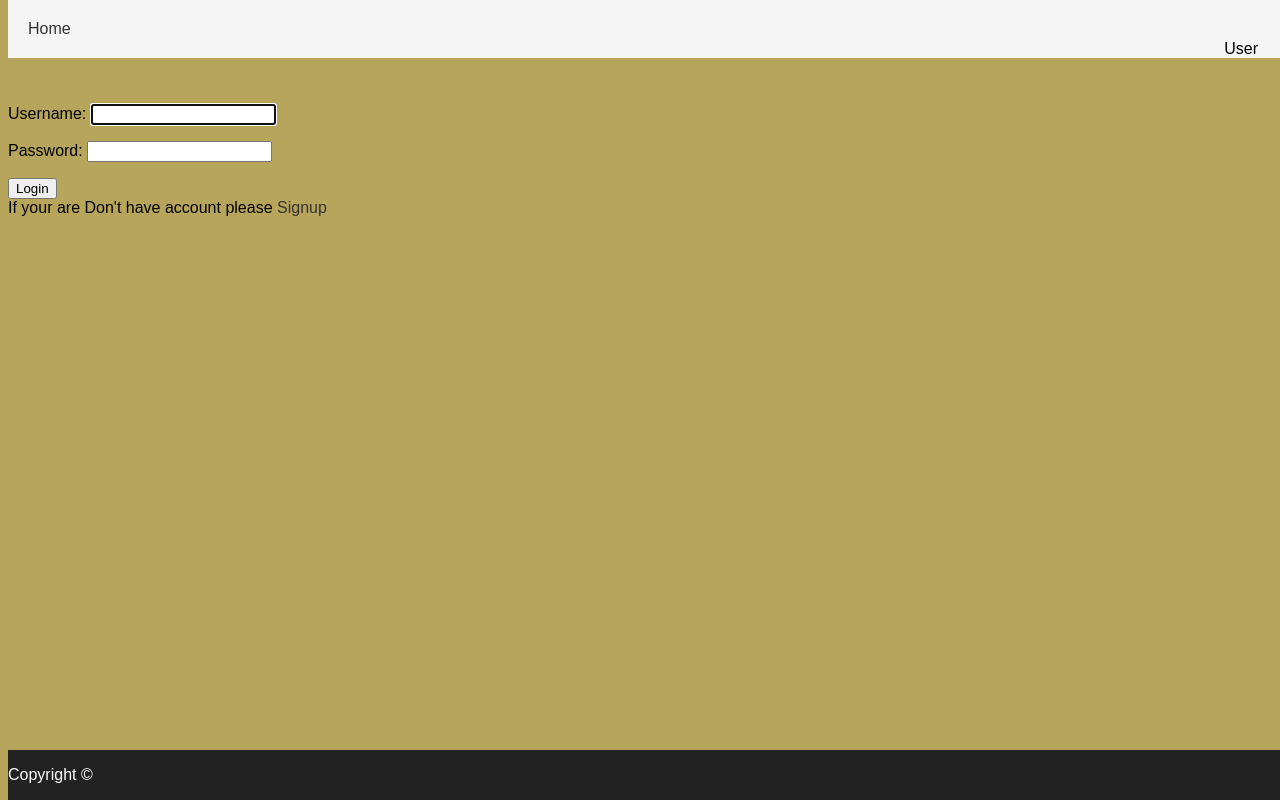
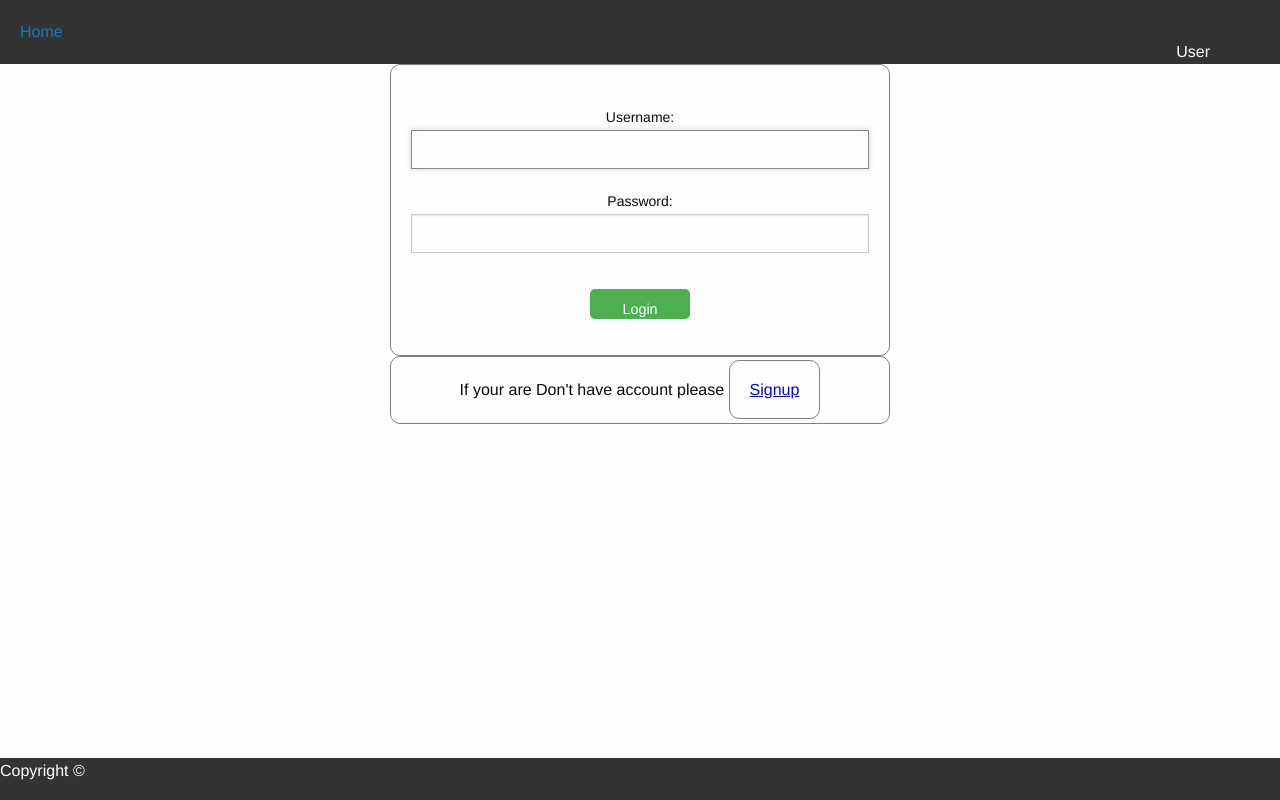
Before and after one commit to tonchawan/TDA_project4, a Django app: page /auth/accounts/login/ in a window 1280 px wide. Run offline with Django 4.2, Linux system fonts and the light colour scheme; some libraries are stand-ins or nearby versions.

Commit message:
before apply frame work

```diff
--- a/accounts/templates/accounts/login.html
+++ b/accounts/templates/accounts/login.html
@@ -3,20 +3,21 @@
 {% block content %}
 
 {% if form.errors %}
-<p>Your username and password do not match. Please try again.</p>
+  <p class="login">Your username and password do not match. Please try again.</p>
 {% endif %}
 
-  {% if next %}
-      <p>Please login to see this page.</p>
-  {% endif %}
+{% if next %}
+  <p class="login">Please login to see this page.</p>
+{% endif %}
 
-<form method="post" action="{% url 'login' %}">
+<form class="login" method="post" action="{% url 'login' %}">
   {% csrf_token %} {{form.as_p}}
 
-  <input type="submit" value="Login" />
-  <input type="hidden" name="next" value="{{ next }}" />
+  <input class="login button" type="submit" value="Login" />
+  <input class="login" type="hidden" name="next" value="{{ next }}" />
 </form>
 
-If your are Don't have account please <a href="{% url 'signup' %}">Signup</a>
+<p class="login">If your are Don't have account please <a class="login" href="{% url 'signup' %}">Signup</a></p>
+
 
 {% endblock %}
--- a/accounts/templates/accounts/logout.html
+++ b/accounts/templates/accounts/logout.html
@@ -1,4 +1,4 @@
 {% extends 'heal/base.html' %} {% block content %}
-<p>Logged out!</p>
-<a href="{% url 'login' %}">Click here to login again.</a>
+<p class="log-out">Logged out!</p>
+<a class="log-out button" href="{% url 'login' %}">Click here to login again.</a>
 {% endblock %}
--- a/accounts/templates/accounts/signup.html
+++ b/accounts/templates/accounts/signup.html
@@ -1,10 +1,10 @@
 {% extends "heal/base.html" %} {% block content %}
 
-<form method="post" action="{% url 'signup' %}">
+<form class="signup" method="post" action="{% url 'signup' %}">
   {% csrf_token %} {{form.as_p}}
 
-  <input type="submit" value="Sign Up" />
-  <input type="hidden" name="next" value="{{ next }}" />
+  <input class="signup button" type="submit" value="Sign Up" />
+  <input class="signup" type="hidden" name="next" value="{{ next }}" />
 </form>
 
 {% endblock %}
--- a/heal/static/css/heal.css
+++ b/heal/static/css/heal.css
@@ -1,82 +1,28 @@
-header{
-    position: fixed;
-    top: 0;
-    width: 100%;
-    z-index: 1;
-    padding: 20px ;
-    background-color: #f5f5f5;
-
+/* Global styles */
+body {
+    font-family: Arial, sans-serif;
+    margin: 0;
+    padding: 0;
+    background-color: #f2f2f2;
   }
 
-main {
-    padding-top: 80px; /* adjust as needed for header */
-    padding-bottom: 80px; /* adjust as needed for footer */
-  }
-
-body {
-    font-family: Arial, sans-serif;
-    background-color: #b5a256f6;
-}
-
-h2 {
-    text-align: center;
-    margin-top: 50px;
-    margin-bottom: 30px;
-}
-
-ul {
-    list-style-type: none; /* remove bullet points from the list */
-    margin: 0; /* remove margins */
-    padding: 0; /* remove padding */
-    list-style: none;
-    display: flex;
-    flex-wrap: wrap;
-    justify-content: center;
-    margin-bottom: 50px;
-}
-
-li {
-    margin: 10px 0; /* add a margin of 10px to the top and bottom of each list item */
-    padding: 10px; /* add padding of 10px to each list item */
-    background-color: #f0f0f0; /* set the background color of each list item */
-    border-radius: 5px; /* add rounded corners to each list item */
-    width: 300px;
+  /* Header styles */
+  header {
+    background-color: #333;
+    color: #fff;
     padding: 20px;
-    margin: 10px;
-    background-color: #fff;
-    box-shadow: 0px 0px 10px #ccc;
     text-align: center;
   }
 
-a {
-    color: #333; /* set the color of the links to dark gray */
-    text-decoration: none; /* remove underlines from the links */
+  header h1 {
+    margin: 0;
   }
 
-a:hover {
-    color: #00a85a;
-}
   nav {
     display: grid;
     justify-content: start;
     position: relative; /* add position relative */
 }
-
-.product-photo{
-    max-width: 60;
-    max-height: 20;
-}
-
-
-
-footer {
-    background-color: #222;
-    color: #fff;
-    position: fixed;
-    bottom: 0;
-    width: 100%;
-}
-
 .dropdown {
     position: absolute;
     top: 20px;
@@ -100,10 +46,271 @@ footer {
     display: block;
   }
 
+  footer {
+    background-color: #333;
+    color: #fff;
+    position: fixed;
+    bottom: 0;
+    width: 100%;
+}
+  /* Users view styles */
+  .users {
+    display: flex;
+    flex-wrap: wrap;
+    justify-content: center;
+    list-style: none;
+    margin: 0;
+    padding: 20px 0;
+  }
+
+  .users li {
+    background-color: #fff;
+    border: 1px solid #333;
+    margin: 10px;
+    padding: 20px;
+    text-align: center;
+    width: 300px;
+  }
+
+  .users a {
+    color: #333;
+    text-decoration: none;
+  }
+
+  /* User detail styles */
+  .user-detail {
+    background-color: #fff;
+    border: 1px solid #333;
+    padding: 20px;
+    text-align: center;
+    width: 600px;
+    margin: 0 auto;
+  }
+
+  /* Receive styles */
+  .recive {
+    display: flex;
+    flex-wrap: wrap;
+    justify-content: center;
+    list-style: none;
+    margin: 0;
+    padding: 20px 0;
+  }
+
+  .recive li {
+    background-color: #fff;
+    border: 1px solid #333;
+    margin: 10px;
+    padding: 20px;
+    text-align: center;
+    width: 300px;
+  }
+
+  .recive a {
+    color: #333;
+    text-decoration: none;
+  }
+
+  /* Receive form styles */
+  .recive-form {
+    background-color: #fff;
+    border: 1px solid #333;
+    padding: 20px;
+    text-align: center;
+    width: 600px;
+    margin: 0 auto;
+  }
+
+  /* Product styles */
+  .product {
+    display: flex;
+    flex-wrap: wrap;
+    justify-content: center;
+    list-style: none;
+    margin: 0;
+    padding: 20px 0;
+  }
+
+  .product li {
+    background-color: #fff;
+    border: 1px solid #333;
+    margin: 10px;
+    padding: 20px;
+    text-align: center;
+    width: 280px;
+  }
+
+  .product a {
+    color: #333;
+    text-decoration: none;
+  }
+
+  .product-photo {
+    display: flex;
+    justify-content: center;
+    align-items: center;
+  }
+
+  .product-photo img {
+
+    height: 200px;
+  }
+
+/* Product detail page */
+
+.product-detail {
+    text-align: center;
+    font-size: 1.5em;
+  }
+
+  #product-detail-header {
+    width: 500px;
+    height: 500px;
+    display: block;
+    margin: 0 auto;
+  }
+
+  .product-detail a {
+    color: white;
+    text-decoration: none;
+    padding: 10px 20px;
+    background-color: #4CAF50;
+    border-radius: 4px;
+  }
+
+  .product-detail button {
+    margin-top: 20px;
+  }
 
 
-@media (max-width: 800px){
-    nav{
-        flex-direction: column;
+
+  /* Accounts page */
+.accounts {
+    font-size: 20px;
+    list-style-type: none;
+    margin: 0;
+    padding: 0;
+    display: flex;
+    flex-direction: row;
+    justify-content: center;
+    align-items: center;
   }
+
+  .accounts a {
+    color: black;
+    text-decoration: none;
+    margin-right: 10px;
   }
+
+  .accounts h2 {
+    font-size: 30px;
+    text-align: center;
+    margin-bottom: 20px;
+  }
+
+  /* Account detail page */
+  .account-detail {
+    font-size: 20px;
+    text-align: center;
+    margin-top: 20px;
+    margin-bottom: 20px;
+  }
+
+  .account-detail h2 {
+    font-size: 30px;
+    text-align: center;
+    margin-bottom: 20px;
+  }
+
+ /* Common styles */
+.button {
+    background-color: #2199e8;
+    color: white;
+    padding: 10px 15px;
+    border: none;
+    border-radius: 5px;
+    text-decoration: none;
+    font-size: 16px;
+  }
+
+
+  /* Login Template */
+  .login input[type="submit"] {
+    width: 100px;
+    height: 30px;
+    background-color: #4CAF50;
+    color: white;
+    border: none;
+    border-radius: 5px;
+    cursor: pointer;
+    margin-top: 20px;
+  }
+
+  .login p {
+    text-align: center;
+    margin-top: 20px;
+  }
+
+  .login a {
+    color: blue;
+    text-decoration: underline;
+  }
+
+
+  /* Logout Template */
+
+  .log-out {
+    text-align: center;
+    margin-top: 20px;
+  }
+
+  .log-out a {
+    color: blue;
+    text-decoration: underline;
+  }
+
+  .log-out a.button {
+    width: 200px;
+    height: 30px;
+    background-color: #4CAF50;
+    color: white;
+    border: none;
+    border-radius: 5px;
+    cursor: pointer;
+    display: block;
+    margin: 0 auto;
+    margin-top: 20px;
+    text-align: center;
+    text-decoration: none;
+  }
+
+  .login {
+    width: 500px;
+    margin: 0 auto;
+    padding: 20px;
+    border: 1px solid gray;
+    border-radius: 10px;
+    text-align: center;
+  }
+
+  /* Signup Template */
+
+  .signup {
+    width: 500px;
+    margin: 0 auto;
+    padding: 20px;
+    border: 1px solid gray;
+    border-radius: 10px;
+    text-align: center;
+  }
+
+  .signup input[type="submit"] {
+    width: 100px;
+    height: 30px;
+    background-color: #4CAF50;
+    color: white;
+    border: none;
+    border-radius: 5px;
+    cursor: pointer;
+    margin-top: 20px;
+  }
--- a/heal/templates/heal/base.html
+++ b/heal/templates/heal/base.html
@@ -2,9 +2,12 @@
 <!DOCTYPE html>
 <html>
 <head>
+  <meta name="viewport" content="width=device-width, initial-scale=1.0">
   <title>{% block title %}Heal{% endblock %}</title>
   <link rel="stylesheet" type="text/css" href="{% static 'css/heal.css' %}">
   <link rel="stylesheet" type="text/css" href="{% static 'css/account.css' %}">
+  <link rel="stylesheet" href="https://cdn.jsdelivr.net/npm/foundation-sites@6.6.3/dist/css/foundation.min.css" integrity="sha384-AA7Y5IAEb5v5v5q5q3q5q5i5jK2QxhO5b1R0R48Ug+WQeN6UiLHU0X9nAK/xUPCA" crossorigin="anonymous">
+  <script src="https://cdn.jsdelivr.net/npm/foundation-sites@6.6.3/dist/js/foundation.min.js" integrity="sha384-S7YB+cKjd0GKiHWO4hL6U9i0GOM+/PdzglwD/I1/zM1/QQcT/n/nUPrB9k9P6UvA" crossorigin="anonymous"></script>
 </head>
 <body>
   <header>
@@ -14,7 +17,10 @@
         User
         <div  class="dropdown-content">
 
-          {% if user.is_authenticated %} Welcome, <a href="{% url 'user_detail' pk=user.pk %}">{{ user.username }}</a>
+          {% if user.is_authenticated %} Welcome
+          <br />
+          <a href="{% url 'user_detail' pk=user.pk %}">{{ user.username }}</a>
+          <br />
           <a href="{% url 'logout' %}" >Log out</a>
           {% else %}
           <a href="{% url 'login' %}">Login</a>
@@ -31,5 +37,9 @@
   <footer>
     <p>Copyright © {{ year }}</p>
   </footer>
+
+  <script>
+    $(document).foundation();
+  </script>
 </body>
 </html>
```
Also changed, not shown: heal/templates/heal/account_detail.html (+4 -4 lines), heal/templates/heal/products.html (+2 -7 lines). Lines whose indentation alone changed are shown as unchanged.
